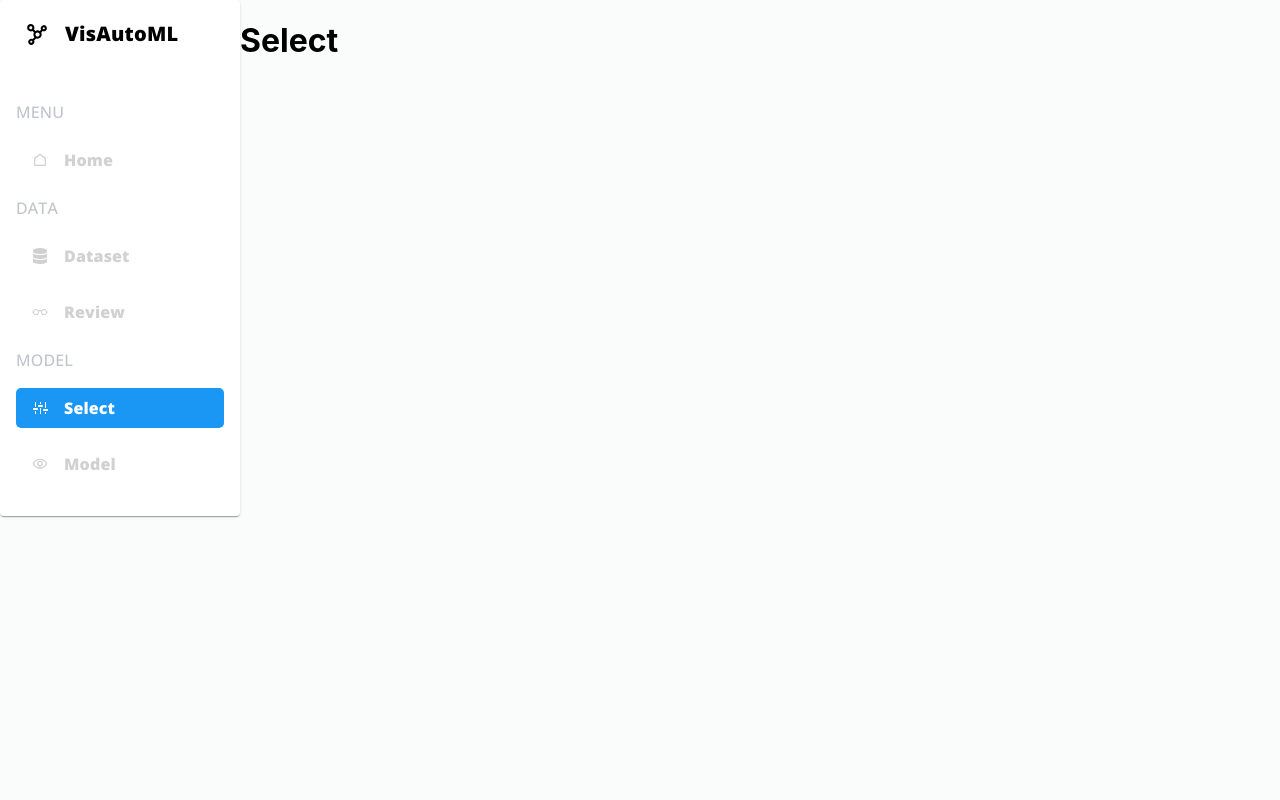
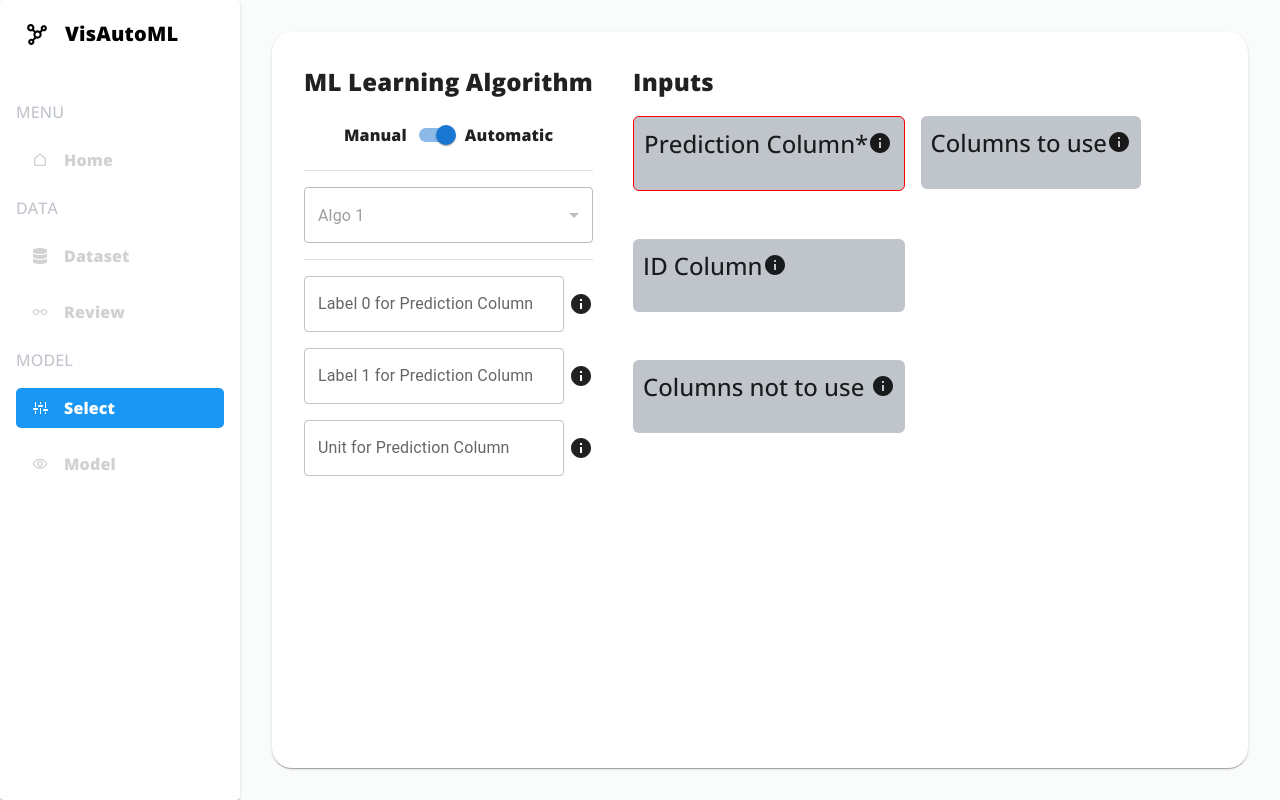
Before and after one commit to tahaboud/VisAutoML, a React (Create React App) app: page /select in a window 1280 px wide. Built offline with nearby package versions, Linux system fonts and the light colour scheme.

Commit message:
finish select page

```diff
--- a/package.json
+++ b/package.json
@@ -26,6 +26,7 @@
     "react-redux": "^8.0.4",
     "react-router-dom": "^6.4.2",
     "react-scripts": "5.0.1",
+    "react-transfer-list": "^1.3.1",
     "redux": "^4.2.0",
     "validator": "^13.7.0",
     "web-vitals": "^2.1.4"
--- a/src/components/review/Table.js
+++ b/src/components/review/Table.js
@@ -26,7 +26,7 @@ const TableComponent = ({ descrip, setDescrip }) => {
   }, [description]);
 
   const onChange = (e, name) => {
-    let new_descr = descrip;
+    let new_descr = { ...descrip };
     new_descr[name] = e.target.value;
     setDescrip(new_descr);
   };
--- /dev/null
+++ b/src/components/select/Body.js
@@ -0,0 +1,168 @@
+import {
+  Card,
+  Divider,
+  MenuItem,
+  Switch,
+  TextField,
+  Typography,
+} from "@mui/material";
+import { Box } from "@mui/system";
+import { useEffect, useState } from "react";
+import { useSelector } from "react-redux";
+import Lists from "./Lists";
+import InfoIcon from "@mui/icons-material/Info";
+
+const Body = () => {
+  const { response, model } = useSelector((state) => state.model);
+  const [columns, setColumns] = useState([]);
+  const [isAuto, setIsAuto] = useState(true);
+  const [algoValue, setAlgoValue] = useState("algo1");
+  const [elements, setElements] = useState({
+    "Prediction Column": [],
+    "ID Column": [],
+    "Columns not to use": [],
+    "Columns to use": [],
+  });
+  useEffect(() => {
+    if (response && response.columns) {
+      setColumns(response.columns);
+    }
+  }, [response]);
+  const handleChecked = (e) => {
+    setIsAuto(e.target.checked);
+  };
+  const handleAlgoChange = (e) => {
+    setAlgoValue(e.target.value);
+  };
+  return (
+    <Card
+      sx={{
+        margin: "2em",
+        padding: "2em",
+        borderRadius: "20px",
+        display: "flex",
+        flex: 1,
+        gap: "2.5em",
+      }}
+    >
+      <Box>
+        <Typography
+          sx={{
+            fontSize: "1.5rem",
+            fontWeight: "bolder",
+            fontFamily: "Open Sans",
+          }}
+        >
+          ML Learning Algorithm
+        </Typography>
+        <Box
+          sx={{
+            display: "flex",
+            alignItems: "center",
+            justifyContent: "center",
+            margin: "1em 0 0 0 ",
+          }}
+        >
+          <Typography
+            sx={{
+              fontSize: "1rem",
+              fontWeight: "bold",
+              fontFamily: "Open Sans",
+            }}
+          >
+            Manual
+          </Typography>
+          <Switch checked={isAuto} onChange={handleChecked} />
+          <Typography
+            sx={{
+              fontSize: "1rem",
+              fontWeight: "bold",
+              fontFamily: "Open Sans",
+            }}
+          >
+            Automatic
+          </Typography>
+        </Box>
+        <Divider sx={{ margin: "1em 0" }} />
+        <TextField
+          select
+          fullWidth
+          value={algoValue}
+          onChange={handleAlgoChange}
+          disabled={isAuto}
+        >
+          <MenuItem value="algo1">Algo 1</MenuItem>
+          <MenuItem value="algo2">Algo 2</MenuItem>
+          <MenuItem value="algo3">Algo 3</MenuItem>
+        </TextField>
+        <Divider sx={{ margin: "1em 0" }} />
+        <Box
+          sx={{
+            display: "flex",
+            margin: "1em 0",
+            gap: "5px",
+            alignItems: "center",
+          }}
+        >
+          <TextField
+            fullWidth
+            variant="outlined"
+            label="Label 0 for Prediction Column"
+            disabled={model && model.model_type === "RG"}
+          />
+          <InfoIcon />
+        </Box>
+        <Box
+          sx={{
+            display: "flex",
+            margin: "1em 0",
+            gap: "5px",
+            alignItems: "center",
+          }}
+        >
+          <TextField
+            fullWidth
+            variant="outlined"
+            label="Label 1 for Prediction Column"
+            disabled={model && model.model_type === "RG"}
+          />
+          <InfoIcon />
+        </Box>
+        <Box
+          sx={{
+            display: "flex",
+            margin: "1em 0",
+            gap: "5px",
+            alignItems: "center",
+          }}
+        >
+          <TextField
+            fullWidth
+            variant="outlined"
+            label="Unit for Prediction Column"
+            disabled={model && model.model_type === "CL"}
+          />
+          <InfoIcon />
+        </Box>
+      </Box>
+      <Box>
+        <Typography
+          sx={{
+            fontSize: "1.5rem",
+            fontWeight: "bolder",
+            fontFamily: "Open Sans",
+          }}
+        >
+          Inputs
+        </Typography>
+        <Lists
+          columns={columns}
+          elements={elements}
+          setElements={setElements}
+        />
+      </Box>
+    </Card>
+  );
+};
+
+export default Body;
--- /dev/null
+++ b/src/components/select/DraggableElement.js
@@ -0,0 +1,48 @@
+import { Droppable } from "react-beautiful-dnd";
+import ListItem from "./ListItem";
+import { Box, Icon, Tooltip } from "@mui/material";
+import InfoIcon from "@mui/icons-material/Info";
+
+const DraggableElement = ({ prefix, elements, id, tooltip }) => {
+  return (
+    <Box
+      sx={{
+        padding: "10px",
+        borderRadius: "6px",
+        backgroundColor: "#c0c5cc",
+        border:
+          id === "Prediction Column" && elements.length === 0
+            ? "1px solid red"
+            : "none",
+      }}
+    >
+      <Box
+        sx={{
+          fontSize: "1.5rem",
+          fontWeight: 500,
+          fontFamily: "Open Sans",
+          marginBottom: "20px",
+        }}
+      >
+        {prefix}
+        <Tooltip placement="right" title={tooltip}>
+          <Icon>
+            <InfoIcon />
+          </Icon>
+        </Tooltip>
+      </Box>
+      <Droppable droppableId={`${id}`}>
+        {(provided) => (
+          <div {...provided.droppableProps} ref={provided.innerRef}>
+            {elements.map((item, index) => (
+              <ListItem key={item.id} item={item} index={index} />
+            ))}
+            {provided.placeholder}
+          </div>
+        )}
+      </Droppable>
+    </Box>
+  );
+};
+
+export default DraggableElement;
--- /dev/null
+++ b/src/components/select/ListItem.js
@@ -0,0 +1,34 @@
+import { Box } from "@mui/material";
+import { Draggable } from "react-beautiful-dnd";
+
+const ListItem = ({ item, index }) => {
+  return (
+    <Draggable draggableId={item.id} index={index}>
+      {(provided, snapshot) => {
+        return (
+          <Box
+            sx={{
+              padding: "10px",
+              borderRadius: "6px",
+              boxShadow:
+                "0 1px 3px rgba(0, 0, 0, 0.12), 0 1px 2px rgba(0, 0, 0, 0.24)",
+              background: "white",
+              margin: "0 0 8px 0",
+              display: "grid",
+              gridGap: "20px",
+              flexDirection: "column",
+            }}
+            ref={provided.innerRef}
+            snapshot={snapshot}
+            {...provided.draggableProps}
+            {...provided.dragHandleProps}
+          >
+            {item.content}
+          </Box>
+        );
+      }}
+    </Draggable>
+  );
+};
+
+export default ListItem;
--- /dev/null
+++ b/src/components/select/Lists.js
@@ -0,0 +1,103 @@
+import { useEffect, useState } from "react";
+import { DragDropContext } from "react-beautiful-dnd";
+import DraggableElement from "./DraggableElement";
+import { Box } from "@mui/material";
+
+const Lists = ({ columns, elements, setElements }) => {
+  const removeFromList = (list, index) => {
+    const result = Array.from(list);
+    const [removed] = result.splice(index, 1);
+    return [removed, result];
+  };
+
+  const addToList = (list, index, element) => {
+    const result = Array.from(list);
+    result.splice(index, 0, element);
+    return result;
+  };
+
+  useEffect(() => {
+    let initialColumns = [];
+    columns.map((column, index) =>
+      initialColumns.push({
+        id: index.toString(),
+        prefix: "Columns to use",
+        content: column,
+      })
+    );
+    setElements({ ...elements, "Columns to use": initialColumns });
+  }, [columns]);
+
+  const onDragEnd = (result) => {
+    if (!result.destination) {
+      return;
+    }
+    if (
+      (elements["Prediction Column"].length === 1 &&
+        result.destination.droppableId === "Prediction Column") ||
+      (elements["ID Column"].length === 1 &&
+        result.destination.droppableId === "ID Column")
+    ) {
+      return;
+    }
+    const listCopy = { ...elements };
+
+    const sourceList = listCopy[result.source.droppableId];
+    const [removedElement, newSourceList] = removeFromList(
+      sourceList,
+      result.source.index
+    );
+    listCopy[result.source.droppableId] = newSourceList;
+    const destinationList = listCopy[result.destination.droppableId];
+    listCopy[result.destination.droppableId] = addToList(
+      destinationList,
+      result.destination.index,
+      removedElement
+    );
+
+    setElements(listCopy);
+  };
+
+  return (
+    <Box sx={{ margin: "1em 0 0 0" }}>
+      <DragDropContext onDragEnd={onDragEnd}>
+        <Box sx={{ display: "flex", gap: "1em" }}>
+          <Box sx={{ display: "flex", flexDirection: "column", gap: "3em" }}>
+            <DraggableElement
+              elements={elements["Prediction Column"]}
+              key={"Prediction Column"}
+              prefix={"Prediction Column*"}
+              tooltip="Compulsory"
+              id={"Prediction Column"}
+            />
+            <DraggableElement
+              elements={elements["ID Column"]}
+              key={"ID Column"}
+              id={"ID Column"}
+              prefix={"ID Column"}
+              tooltip="Must be unique (Optional)"
+            />
+            <DraggableElement
+              elements={elements["Columns not to use"]}
+              key={"Columns not to use"}
+              id={"Columns not to use"}
+              prefix={"Columns not to use "}
+              tooltip="Optional"
+            />
+          </Box>
+          <Box>
+            <DraggableElement
+              elements={elements["Columns to use"]}
+              key={"Columns to use"}
+              id={"Columns to use"}
+              prefix={"Columns to use"}
+              tooltip=""
+            />
+          </Box>
+        </Box>
+      </DragDropContext>
+    </Box>
+  );
+};
+
+export default Lists;
--- a/src/pages/Select.js
+++ b/src/pages/Select.js
@@ -1,11 +1,12 @@
 import { Box } from "@mui/material";
 import Navbar from "../components/common/Navbar";
+import Body from "../components/select/Body";
 
 const Select = () => {
   return (
-    <Box sx={{ display: "flex" }}>
+    <Box sx={{ display: "flex", minHeight: "100vh" }}>
       <Navbar />
-      <h1>Select</h1>
+      <Body />
     </Box>
   );
 };
```
Also changed, not shown: 1 other file (tests, documents, lock files or other folders).
